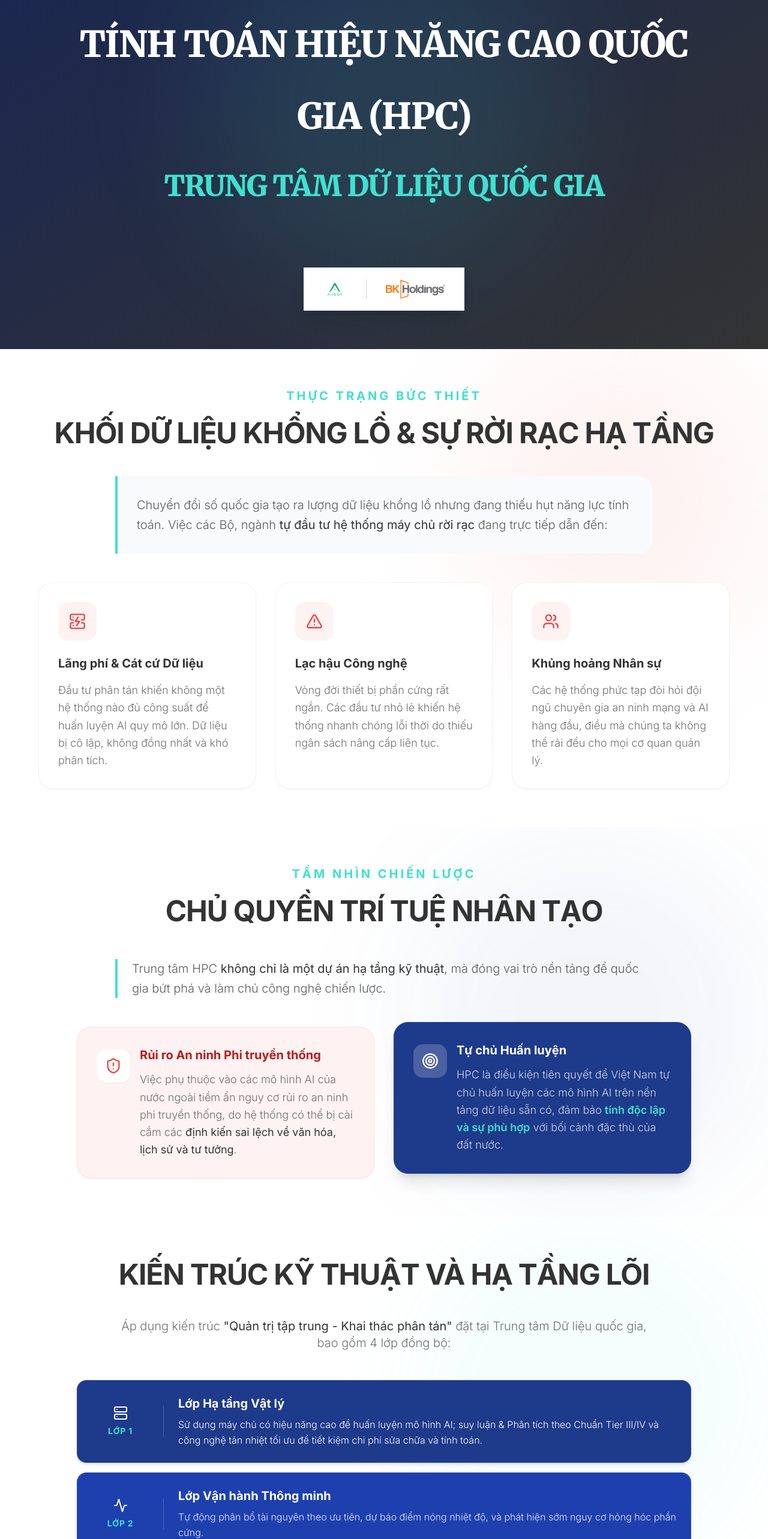
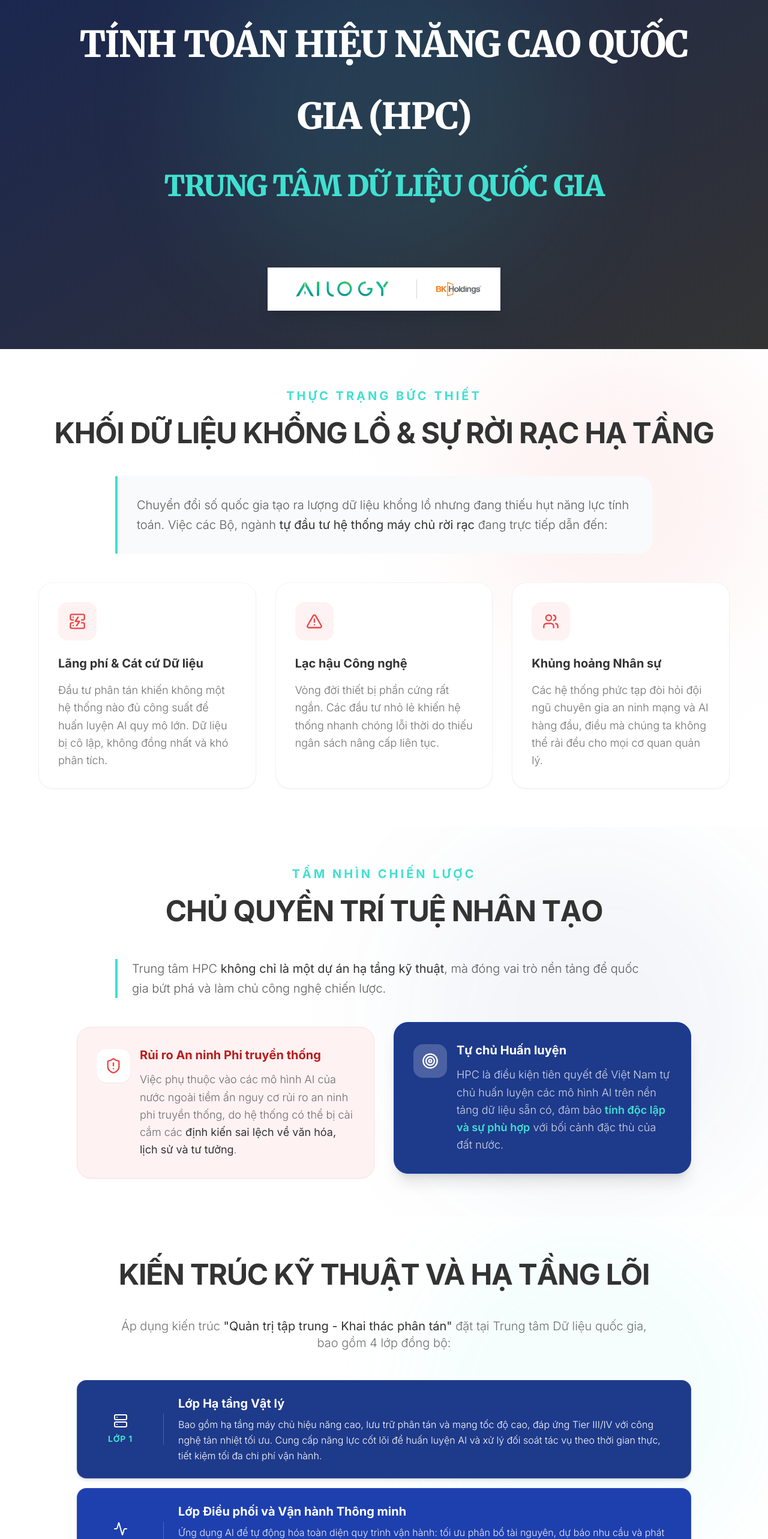
Before and after one commit to AILOGYTech/HPC_Presentation, a React (Vite) app: page / in a window 1280 px wide. Shown: the part 234-2800 px from the top of the page at 60% size. Built offline with nearby package versions, Linux system fonts and the light colour scheme.

Commit message:
update the content

```diff
--- a/src/components/Slide1.jsx
+++ b/src/components/Slide1.jsx
@@ -15,9 +15,9 @@ export default function Slide1() {
 
         {/* Logos */}
         <div className="flex items-center justify-center gap-8 mt-16 bg-white/100 backdrop-blur-sm px-8 py-4 mx-auto w-fit shadow-xl">
-          <img src="/ailogy.png" alt="Ailogy Logo" className="h-8 md:h-10 w-auto object-contain" />
+          <img src="/logo_ailogy.svg" alt="Ailogy Logo" className="h-8 md:h-10 w-auto object-contain" />
           <div className="w-px h-8 bg-gray-300"></div>
-          <img src="/BK-Holding.png" alt="BK Holding Logo" className="h-6 md:h-8 w-auto object-contain" />
+          <img src="/BK-Holding.png" alt="BK Holding Logo" className="h-5 md:h-6 w-auto object-contain" />
         </div>
       </div>
     </div>
--- a/src/components/Slide10.jsx
+++ b/src/components/Slide10.jsx
@@ -6,7 +6,7 @@ export default function Slide10() {
       step: '01',
       icon: <Database size={24} />,
       title: 'Chọn bài toán & Đơn vị',
-      desc: 'Chọn Bộ Tài chính (Tổng cục Thuế) hoặc NHNN làm đơn vị phối hợp. Cung cấp dữ liệu lịch sử đã ẩn danh (Anonymized) tối thiểu 12 tháng.',
+      desc: 'Chọn Bộ Tài chính (Tổng cục Thuế) hoặc NHNN làm đơn vị phối hợp. Cung cấp dữ liệu lịch sử đã ẩn danh tối thiểu 12 tháng.',
       color: 'bg-blue-600',
       border: 'border-blue-200'
     },
@@ -22,7 +22,7 @@ export default function Slide10() {
       step: '03',
       icon: <CheckSquare size={24} />,
       title: 'Mô phỏng & Đánh giá',
-      desc: 'Huấn luyện AI phát hiện rủi ro (Fraud Detection). Đánh giá tỷ lệ chính xác (Accuracy rate). Nếu đạt kỳ vọng -> Trình Chính phủ triển khai diện rộng.',
+      desc: 'Huấn luyện AI phát hiện rủi ro. Đánh giá tỷ lệ chính xác.',
       color: 'bg-green-500',
       border: 'border-green-200'
     }
--- a/src/components/Slide12.jsx
+++ b/src/components/Slide12.jsx
@@ -27,9 +27,9 @@ export default function Slide12() {
         </div>
         {/* Logos */}
         <div className="flex items-center justify-center gap-8 mt-12 bg-white/90 backdrop-blur-sm px-8 py-4 mx-auto w-fit shadow-xl hover:scale-105 transition-transform cursor-pointer">
-          <img src="/ailogy.png" alt="Ailogy Logo" className="h-8 md:h-10 w-auto object-contain" />
+          <img src="/logo_ailogy.svg" alt="Ailogy Logo" className="h-8 md:h-10 w-auto object-contain" />
           <div className="w-px h-8 bg-gray-300"></div>
-          <img src="/BK-Holding.png" alt="BK Holding Logo" className="h-6 md:h-8 w-auto object-contain" />
+          <img src="/BK-Holding.png" alt="BK Holding Logo" className="h-5 md:h-6 w-auto object-contain" />
         </div>
 
       </div>
--- a/src/components/Slide4.jsx
+++ b/src/components/Slide4.jsx
@@ -6,23 +6,23 @@ export default function Slide4() {
       layer: '1',
       title: 'Lớp Hạ tầng Vật lý',
       icon: <Server size={24} />,
-      content: 'Sử dụng máy chủ có hiệu năng cao để huấn luyện mô hình AI; suy luận & Phân tích theo Chuẩn Tier III/IV và công nghệ tản nhiệt tối ưu để tiết kiệm chi phí sửa chữa và tính toán.',
+      content: 'Bao gồm hạ tầng máy chủ hiệu năng cao, lưu trữ phân tán và mạng tốc độ cao, đáp ứng Tier III/IV với công nghệ tản nhiệt tối ưu. Cung cấp năng lực cốt lõi để huấn luyện AI và xử lý đối soát tác vụ theo thời gian thực, tiết kiệm tối đa chi phí vận hành.',
       color: 'bg-blue-900',
       textColor: 'text-white'
     },
     {
       layer: '2',
-      title: 'Lớp Vận hành Thông minh',
+      title: 'Lớp Điều phối và Vận hành Thông minh',
       icon: <Activity size={24} />,
-      content: 'Tự động phân bổ tài nguyên theo ưu tiên, dự báo điểm nóng nhiệt độ, và phát hiện sớm nguy cơ hỏng hóc phần cứng.',
+      content: 'Ứng dụng AI để tự động hóa toàn diện quy trình vận hành: tối ưu phân bổ tài nguyên, dự báo nhu cầu và phát hiện sớm rủi ro kỹ thuật. Qua đó, giảm sự can thiệp thủ công, tối ưu tiêu thụ năng lượng và đảm bảo hệ thống thích ứng linh hoạt trước các biến động tải lớn.',
       color: 'bg-blue-800',
       textColor: 'text-white/90'
     },
     {
       layer: '3',
-      title: 'Lớp Tổ chức',
+      title: 'Lớp Tổ chức vận hành tập trung theo mô hình Trung tâm chuyên môn Xuất sắc (Center of Excellence - CoE)',
       icon: <Users size={24} />,
-      content: 'Xây dựng các đơn vị đầu mối chuyên môn, quản lý chất lượng, cập nhật công nghệ và ứng phó sự cố.',
+      content: 'Hình thành đầu mối điều hành tập trung với đội ngũ chuyên gia nòng cốt để xây dựng quy chuẩn, điều phối tài nguyên và quản lý chất lượng dịch vụ. Mô hình này đảm bảo tính thống nhất trong quản trị, liên tục tối ưu công nghệ và ngăn chặn triệt để nguy cơ đầu tư phân tán.',
       color: 'bg-blue-700',
       textColor: 'text-white/80'
     },
@@ -30,7 +30,7 @@ export default function Slide4() {
       layer: '4',
       title: 'Lớp Nền tảng Chia sẻ và Hệ sinh thái Quốc gia',
       icon: <Share2 size={24} />,
-      content: 'Phân bổ tài nguyên cho các tổ chức trong hệ sinh thái AI quốc gia.',
+      content: 'Xây dựng các nền tảng dữ liệu và AI dùng chung để phục vụ linh hoạt nhu cầu của các Bộ, ngành, địa phương và khối nghiên cứu. Lớp nền tảng này đóng vai trò phân bổ tài nguyên hiệu quả, kiến tạo và thúc đẩy hệ sinh thái AI quốc gia.',
       color: 'bg-blue-600',
       textColor: 'text-white/80'
     }
```
Also changed, not shown: public/logo_ailogy.svg (added).
